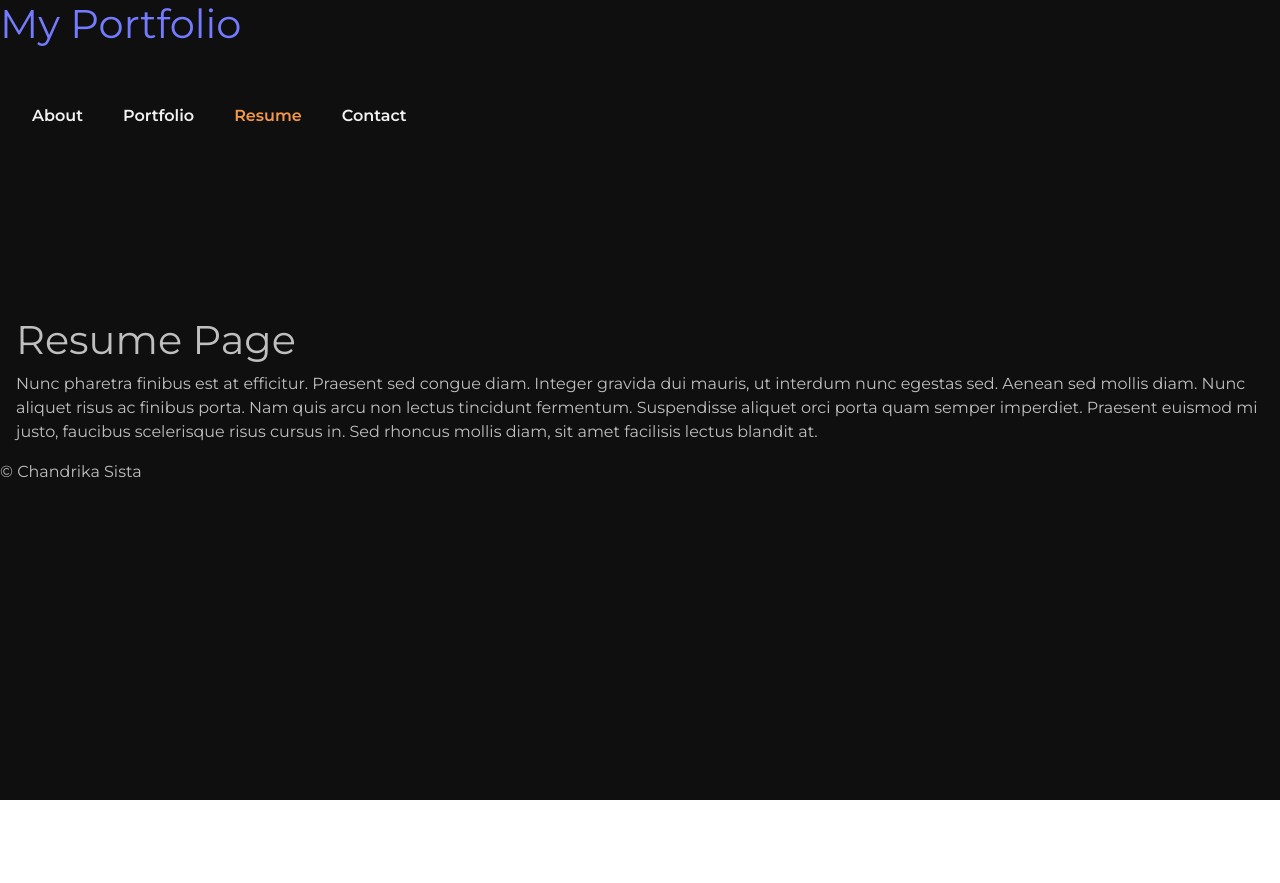
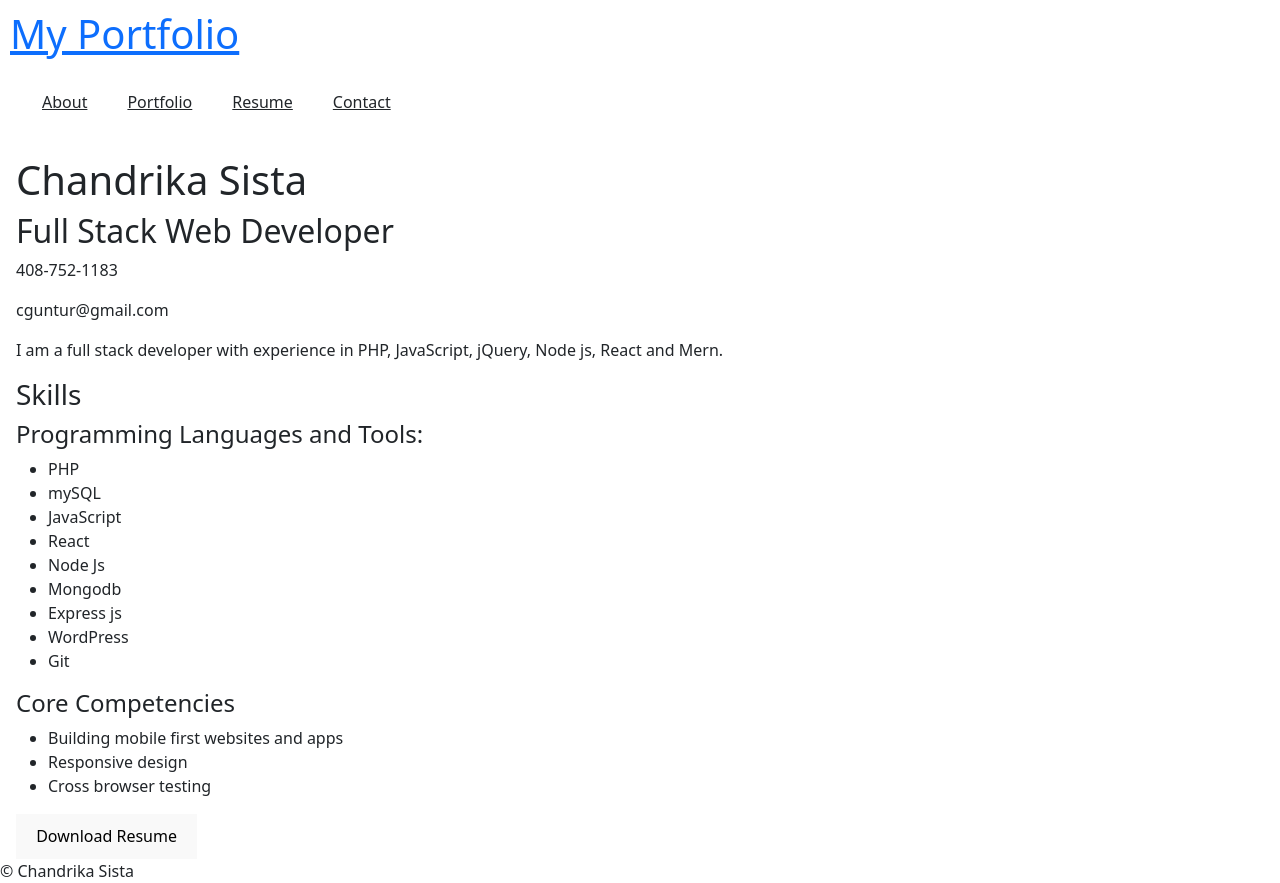
Before and after one commit to cguntur/react_portfolio, a React (Vite) app: page /Resume in a window 1280 px wide. Before the commit the page ends 800 px from the top, so only its background shows below. Built offline with nearby package versions, Linux system fonts and the light colour scheme.

Commit message:
Updated the resume page and a few styles

```diff
--- a/src/App.css
+++ b/src/App.css
@@ -1,80 +1,8 @@
-@import url("https://fonts.googleapis.com/css2?family=Dancing+Script:wght@700&family=Montserrat:wght@400;600;700&display=swap");
-/*#root {
-  max-width: 1280px;
-  margin: 0 auto;
-  padding: 2rem;
-  text-align: center;
+
+main.mx-3{
+  min-height: 500px;
 }
 
-.logo {
-  height: 6em;
-  padding: 1.5em;
-  will-change: filter;
-  transition: filter 300ms;
+.header{
+  padding: 10px;
 }
-.logo:hover {
-  filter: drop-shadow(0 0 2em #646cffaa);
-}
-.logo.react:hover {
-  filter: drop-shadow(0 0 2em #61dafbaa);
-}
-
-@keyframes logo-spin {
-  from {
-    transform: rotate(0deg);
-  }
-  to {
-    transform: rotate(360deg);
-  }
-}
-
-@media (prefers-reduced-motion: no-preference) {
-  a:nth-of-type(2) .logo {
-    animation: logo-spin infinite 20s linear;
-  }
-}
-
-.card {
-  padding: 2em;
-}
-
-.read-the-docs {
-  color: #888;
-}*/
-
-/* Custom Portfolio Styles */
-
-* {
-  box-sizing: border-box;
-  padding: 0;
-  margin: 0;
- }
-
- :root {
-  --header-height: 3.5rem;
-  --first-color: hsl(28, 88%, 62%);
-  --title-color: hsl(0, 0%, 95%);
-  --text-color: hsl(0, 0%, 75%);
-  --body-color: hsl(0, 0%, 6%);
-  --body-font: "Montserrat", sans-serif;
-  --second-font: "Dancing Script", cursive;
-  --h2-font-size: 1.25rem;
-  --small-font-size: 0.813rem;
-  --font-semi-bold: 600;
-  --z-tooltip: 10;
-  --z-fixed: 100;
- }
-
- body {
-  background-color: var(--body-color);
-  color: var(--text-color);
-  font-family: var(--body-font);
- }
-
- ul {
-  list-style: none;
- }
-
- a {
-  text-decoration: none;
- }
--- a/src/assets/css/Navbar.css
+++ b/src/assets/css/Navbar.css
@@ -1,11 +1,11 @@
-.header {
+/*.header {
     position: fixed;
     width: 100%;
     top: 0;
     left: 0;
     background-color: transparent;
     z-index: var(--z-fixed);
-   }
+   }*/
 
    .nav {
     display: flex;
--- a/src/pages/Resume.jsx
+++ b/src/pages/Resume.jsx
@@ -1,17 +1,42 @@
+import resumePdf from '../assets/files/chandrika_sista.pdf';
 function Resume() {
+
+  const skills = ["PHP", "mySQL", "JavaScript", "React", "Node Js", "Mongodb", "Express js", "WordPress", "Git"];
+
     return (
         <div>
-          <h1>Resume Page</h1>
-          <p>
-            Nunc pharetra finibus est at efficitur. Praesent sed congue diam.
-            Integer gravida dui mauris, ut interdum nunc egestas sed. Aenean sed
-            mollis diam. Nunc aliquet risus ac finibus porta. Nam quis arcu non
-            lectus tincidunt fermentum. Suspendisse aliquet orci porta quam semper
-            imperdiet. Praesent euismod mi justo, faucibus scelerisque risus cursus
-            in. Sed rhoncus mollis diam, sit amet facilisis lectus blandit at.
-          </p>
+          <section name="resume_intro">
+            <h1>Chandrika Sista</h1>
+            <h2>Full Stack Web Developer</h2>
+            <p>408-752-1183</p>
+            <p>cguntur@gmail.com</p>
+            <p>I am a full stack developer with experience in PHP, JavaScript, jQuery, Node js, React and Mern.</p>
+          </section>
+          <section>
+            <h3>Skills</h3>
+            <h4>Programming Languages and Tools:</h4>
+            <ul>
+              {skills.map((item) => (
+                  <li className="nav__item" key={item}>
+                      {item}
+                  </li>
+              ))}
+            </ul>
+          </section>
+          <section>
+            <h4>Core Competencies</h4>
+            <ul>
+              <li>Building mobile first websites and apps</li>
+              <li>Responsive design</li>
+              <li>Cross browser testing</li>
+            </ul>
+          </section>
+
+          <a href={resumePdf} download="chandrika_sista" target='_blank'>
+             <button className="">Download Resume</button>
+        </a>
         </div>
-      );
+    );
 }
 
 export default Resume;
```
Also changed, not shown: src/assets/css/Resume.css (added), 1 other file (tests, documents, lock files or other folders).
